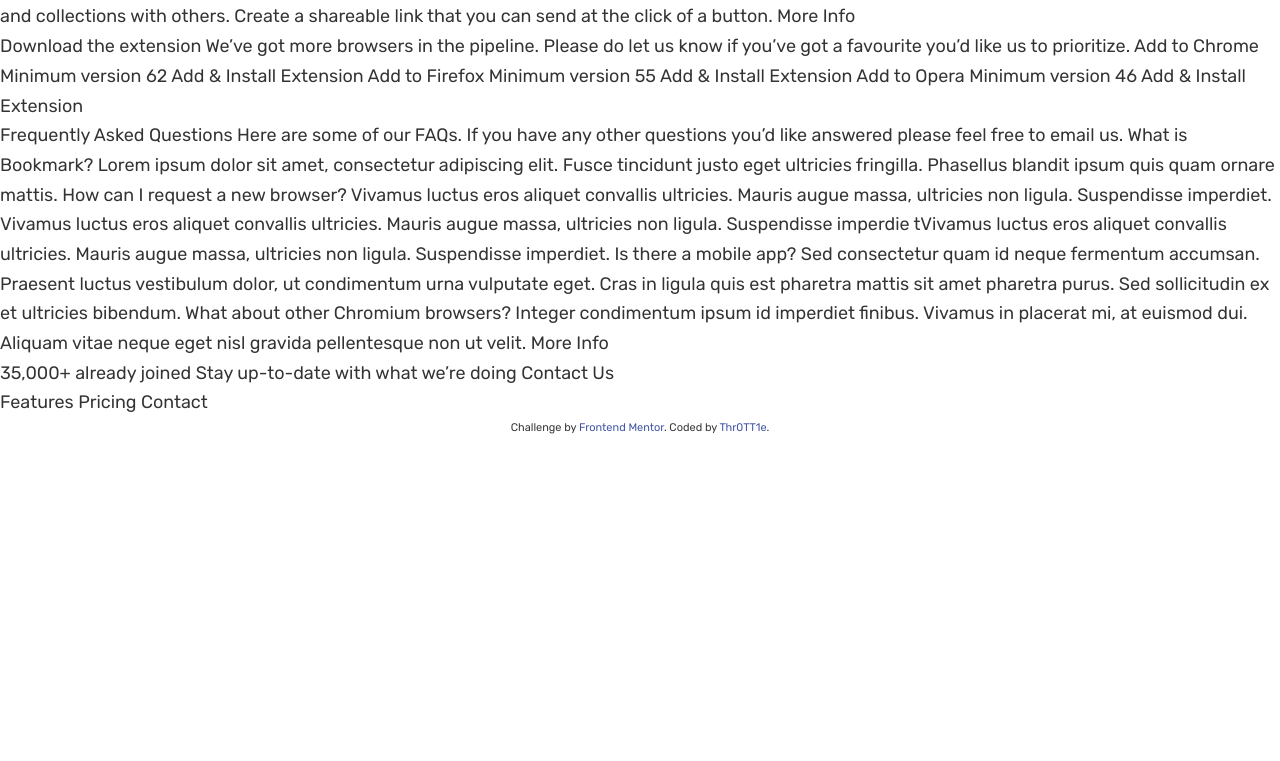
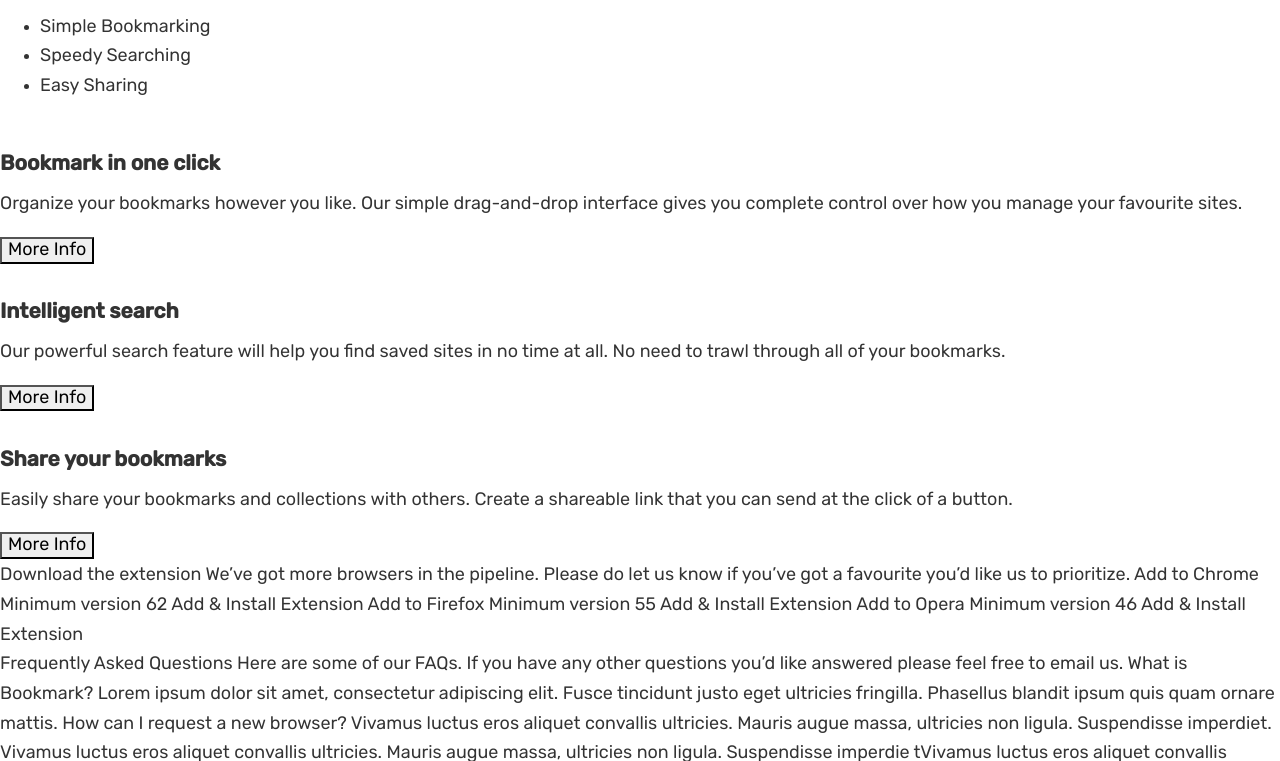
Before and after one commit to Thr0TT1e/bookmark-lp, a website: page app/index.html in a window 1280 px wide. Shown: the part 417-1178 px from the top of the page. Before the commit the page ends 870 px from the top, so only its background shows below. Drawn offline with Linux system fonts and the light colour scheme.

Commit message:
Разметка блока features.

```diff
--- a/app/index.html
+++ b/app/index.html
@@ -51,35 +51,47 @@
 <main>
   <div class="general-container">
     <section class="main-features">
-      Features
-
-      Our aim is to make it quick and easy for you to access your favourite websites.
-      Your bookmarks sync between your devices so you can access them on the go.
-
-      Simple Bookmarking
-      Speedy Searching
-      Easy Sharing
-
-      Bookmark in one click
-
-      Organize your bookmarks however you like. Our simple drag-and-drop interface
-      gives you complete control over how you manage your favourite sites.
-
-      More Info
-
-      Intelligent search
-
-      Our powerful search feature will help you find saved sites in no time at all.
-      No need to trawl through all of your bookmarks.
-
-      More Info
-
-      Share your bookmarks
-
-      Easily share your bookmarks and collections with others. Create a shareable
-      link that you can send at the click of a button.
-
-      More Info
+      <div class="main-features--header">
+        <h2>Features</h2>
+        <p class="general-p">Our aim is to make it quick and easy for you to access your favourite websites.
+          Your bookmarks sync between your devices so you can access them on the go.</p>
+      </div>
+      <div class="main-features--tabs">
+        <div class="features-tabs--tab">
+          <ul>
+            <li>Simple Bookmarking</li>
+            <li>Speedy Searching</li>
+            <li>Easy Sharing</li>
+          </ul>
+        </div>
+        <div class="features-tabs-desc">
+          <div class="tab-desc--image"><img src="" alt=""></div>
+          <div class="tabs-desc--content">
+            <h3>Bookmark in one click</h3>
+            <p class="tab-p">Organize your bookmarks however you like. Our simple drag-and-drop interface
+              gives you complete control over how you manage your favourite sites.</p>
+            <button class="btn-blue">More Info</button>
+          </div>
+        </div>
+        <div class="features-tabs-desc">
+          <div class="tab-desc--image"><img src="" alt=""></div>
+          <div class="tabs-desc--content">
+            <h3>Intelligent search</h3>
+            <p class="tab-p">Our powerful search feature will help you find saved sites in no time at all.
+              No need to trawl through all of your bookmarks.</p>
+            <button class="btn-blue">More Info</button>
+          </div>
+        </div>
+        <div class="features-tabs-desc">
+          <div class="tab-desc--image"><img src="" alt=""></div>
+          <div class="tabs-desc--content">
+            <h3>Share your bookmarks</h3>
+            <p class="tab-p">Easily share your bookmarks and collections with others. Create a shareable
+              link that you can send at the click of a button.</p>
+            <button class="btn-blue">More Info</button>
+          </div>
+        </div>
+      </div>
     </section>
     <section class="main-extension">
       Download the extension
```
Also changed, not shown: README.md.
